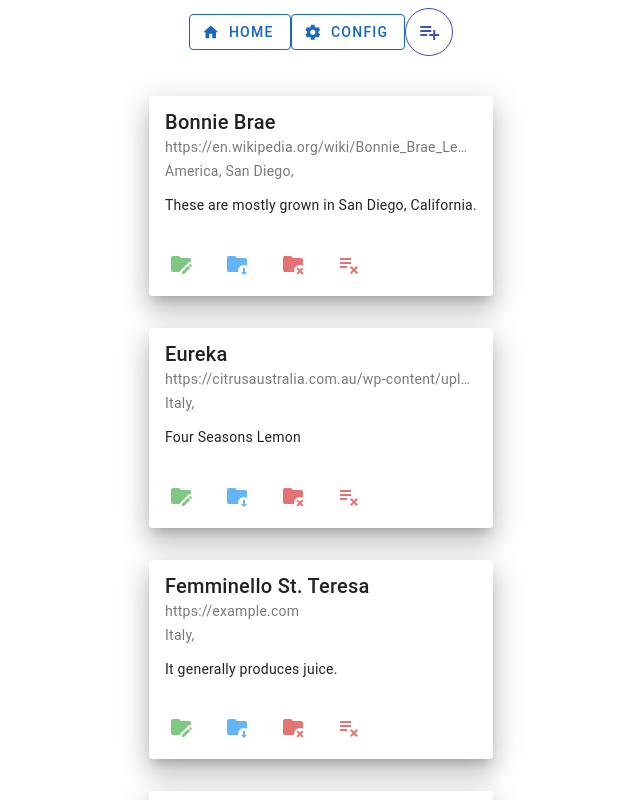
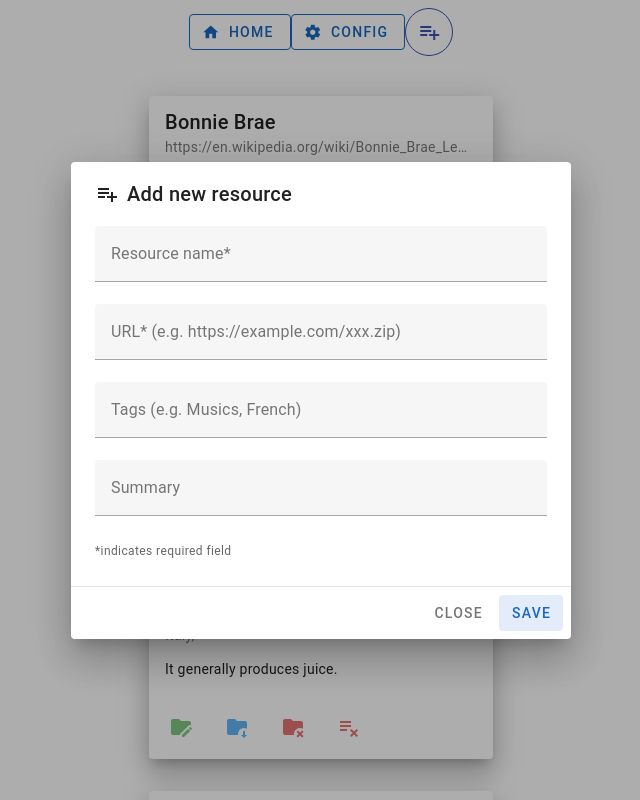
Before and after one commit to Lemon73-Computing/fluores, a Vue app: page / in a window 1280 px wide. Both pictures are taken after a click on the button 748 px from the left and 32 px from the top of the page. Shown: the top 800 px of the page, without its empty margins (319-959 px from the left). Built offline with nearby package versions, Linux system fonts and the light colour scheme.

Commit message:
feat(new-resource-dialog): add the new resource button and dialog (currently, this dialog doesn't have any functions and effects)

```diff
--- a/src/App.vue
+++ b/src/App.vue
@@ -1,7 +1,7 @@
 <script setup lang="ts">
 import { ref } from "vue";
 import '@mdi/font/css/materialdesignicons.css';
-import Footer from './Footer.vue';
+import Footer from './components/Footer.vue';
 
 // Sample data
 const items = [
--- a/src/Footer.vue
+++ b/src/components/Footer.vue
@@ -1,3 +1,7 @@
+<script setup>
+import NewResource from './NewResource.vue';
+</script>
+
 <template>
   <v-footer>
     <v-row justify="center">
@@ -5,7 +9,8 @@
         <v-btn prepend-icon="mdi-home" color="primary" variant="outlined">Home</v-btn>
         <v-btn prepend-icon="mdi-cog" color="primary" variant="outlined">Config</v-btn>
 
-        <v-btn icon="mdi-playlist-plus" color="indigo" variant="outlined"></v-btn><!-- Add new resouces -->
+        <!-- <v-btn icon="mdi-playlist-plus" color="indigo" variant="outlined"></v-btn> -->
+        <NewResource/>
 
         <!--
         <v-btn prepend-icon="mdi-check-all">Select all resources</v-btn>
--- /dev/null
+++ b/src/components/NewResource.vue
@@ -0,0 +1,53 @@
+<template>
+  <v-dialog max-width="500">
+    <template v-slot:activator="{ props: activatorProps }">
+      <v-btn
+        v-bind="activatorProps"
+        icon="mdi-playlist-plus"
+        color="indigo"
+        variant="outlined"></v-btn>
+    </template>
+
+    <template v-slot:default="{ isActive }">
+      <v-card
+        prepend-icon="mdi-playlist-plus"
+        title="Add new resource"
+      >
+        <v-card-text>
+          <v-text-field label="Resource name*" required></v-text-field>
+          <v-text-field label="URL* (e.g. https://example.com/xxx.zip)" required></v-text-field>
+          <v-text-field label="Tags (e.g. Musics, French)" required></v-text-field>
+          <v-text-field label="Summary" required></v-text-field>
+
+          <small class="text-caption text-medium-emphasis">*indicates required field</small>
+        </v-card-text>
+
+        <v-divider></v-divider>
+
+        <v-card-actions>
+          <v-spacer></v-spacer>
+
+          <v-btn
+            text="Close"
+            variant="plain"
+            @click="isActive.value = false"
+          ></v-btn>
+
+          <v-btn
+            color="primary"
+            text="Save"
+            variant="tonal"
+            @click="isActive.value = false"
+          ></v-btn>
+        </v-card-actions>
+      </v-card>
+    </template>
+  </v-dialog>
+</template>
+
+<script>
+export default {
+  name: 'NewResource',
+  template: 'NewResource'
+}
+</script>
```
